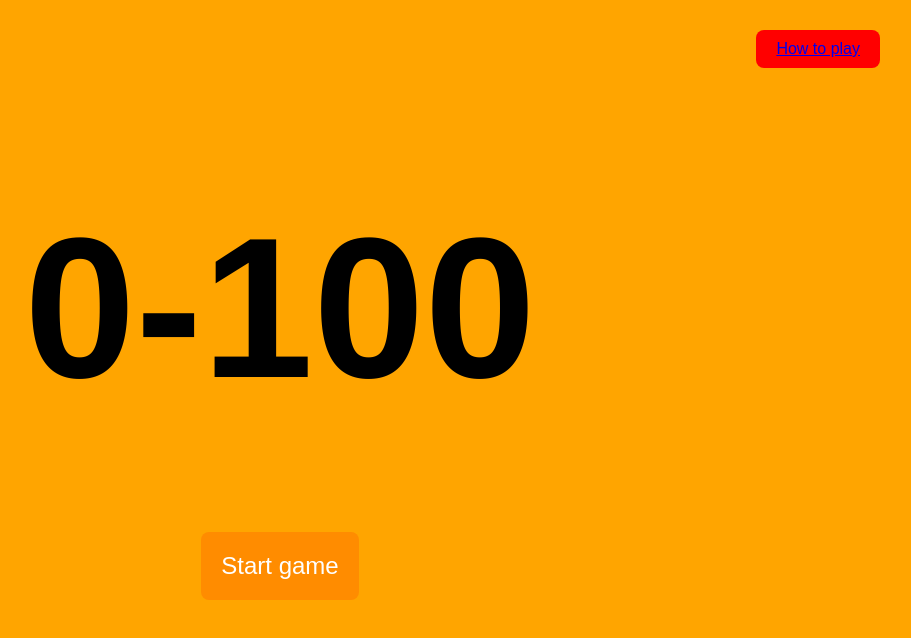
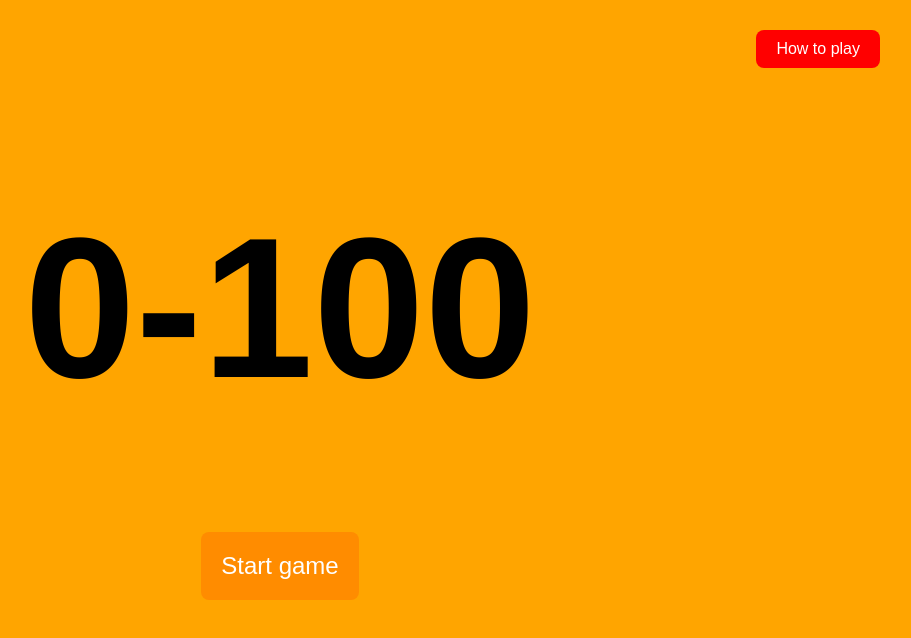
Before and after one commit to sebvstianmendez/MyProject2023, a Vue app: page / in a window 1280 px wide. Shown: the top 638 px of the page, without its empty margins (360-1271 px from the left). Built offline with nearby package versions, Linux system fonts and the light colour scheme; no server answers.

Commit message:
startpage

```diff
--- a/src/views/StartView.vue
+++ b/src/views/StartView.vue
@@ -4,7 +4,7 @@
     <h2 class="subheading">{{ uiLabels.subHeading }}</h2>
     <button class="start-button" @click="startGame">Start game</button>
 
-    <button class="instructions-button" @click="instructions"><router-link v-bind:to="'/instructions/'"> How to play</router-link></button>
+    <button class="instructions-button" @click="instructions"><router-link v-bind:to="'/instructions/'" style="text-decoration: none; color: inherit;"> How to play</router-link></button>
 
 
     <!-- <button v-on:click="instructions-button"> </button> !-->
```
